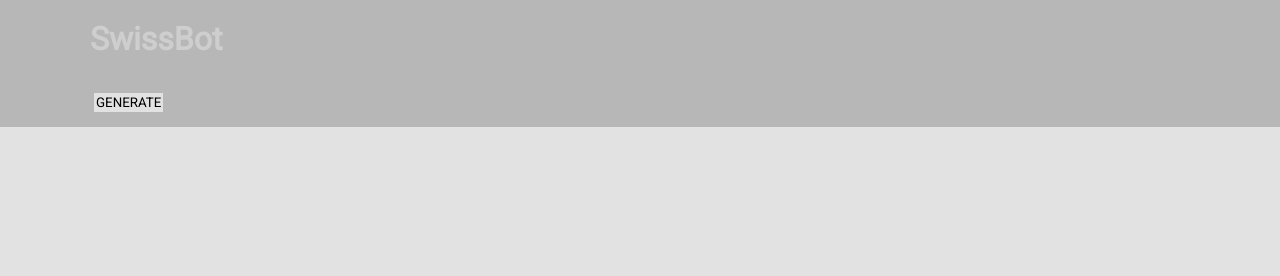
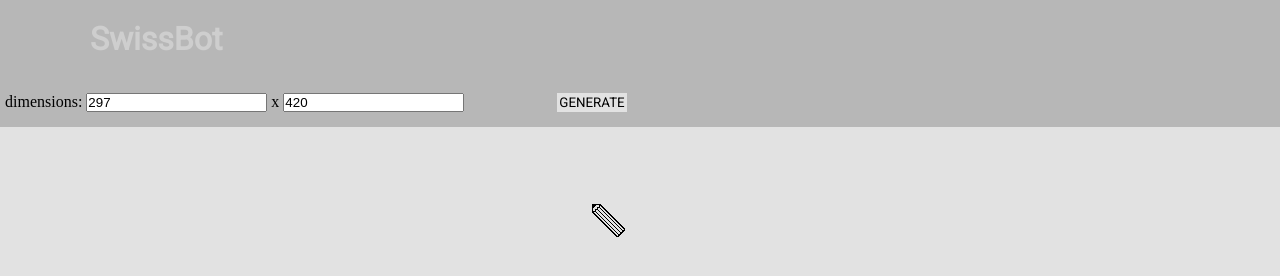
Before and after one commit to Synj24/swissbot, a plain HTML site: page index.html in a window 1280 px wide. Both pictures are taken after a click on the button "GENERATE". Drawn offline with Linux system fonts and the light colour scheme; no server answers.

Commit message:
added dimension input and loader

```diff
--- a/index.html
+++ b/index.html
@@ -3,69 +3,18 @@
 <head>
   <meta charset="UTF-8">
   <title>Swissbot</title>
+  <meta name="description" content="A site that generates compositions inspired by swiss modernism">
+  <meta name="author" content="M.D.Gregory">
   <link href="https://fonts.googleapis.com/css?family=Karla|Questrial|Roboto" rel="stylesheet">
-  <style>
-    * {
-      margin: 0px;
-      padding: 0px;
-    }
-    body {
-      background-color: #e2e2e2;
-    }
-    header {
-      background-color: #b7b7b7;
-    }
-    h1 {
-      color: #cecece;
-      font-family: 'Roboto', sans-serif;
-      padding: 20px 0px 20px 90px;
-      /*font-family: 'Karla', sans-serif;*/
-      /*font-family: 'Questrial', sans-serif;*/
-    }
-    main {
-      height: 100%;
-    }
-    .interface {
-      padding: 5px;
-      background-color: #b7b7b7;
-    }
-    button {
-      background-color: #e2e2e2;
-      font-family: 'Roboto', sans-serif;
-      text-transform: uppercase;
-      border-style: none;
-      padding: 2px;
-      margin: 10px 0px 10px 89px;
-    }
-    #palette {
-      margin: 10px 0px 10px 89px;
-      position: absolute;
-      right: 20px;
-      bottom: 20px;
-    }
-    #palette > div {
-      display: inline-block;
-      width: 50px;
-      height: 50px;
-    }
-    canvas {
-      padding: 50px;
-    }
-    .disabled {
-        opacity: 0.6;
-        cursor: not-allowed;
-    }
-    .centre {
-      display: block;
-      margin: auto;
-    }
-
-  </style>
+  <link rel="stylesheet" href="styles.css">
 </head>
 <body>
   <header>
     <h1 id="logo">SwissBot</h1>
     <section class="interface">
+      <label>dimensions:
+        <input id="width" type="number" value="297" min="0"> x <input id="height" type="number" value="420" min="0">
+      </label>
       <button id="generate" onclick="generate()">generate</button>
       <div id="palette">
         <div id="pal-1"></div>
@@ -78,6 +27,7 @@
   </header>
   <main>
     <canvas class="centre" id="composition"></canvas>
+
   </main>
 </body>
 <script src="script.js"></script>
--- a/script.js
+++ b/script.js
@@ -1,26 +1,37 @@
-const CANVAS = document.querySelector("#composition");
-const LOGO = document.querySelector("#logo");
-const GENERATE = document.querySelector("#generate");
-const PAL0 = document.querySelector("#pal-1");
-const PAL1 = document.querySelector("#pal-2");
-const PAL2 = document.querySelector("#pal-3");
-const PAL3 = document.querySelector("#pal-4");
-const PAL4 = document.querySelector("#pal-5");
-var compos = {};
-var grid = {};
+/**************************************************/
+/*                  _         _           _       */
+/*     _____      _(_)___ ___| |__   ___ | |_     */
+/*    / __\ \ /\ / / / __/ __| '_ \ / _ \| __|    */
+/*    \__ \\ V  V /| \__ \__ \ |_) | (_) | |_     */
+/*    |___/ \_/\_/ |_|___/___/_.__/ \___/ \__|    */
+/*                                                */
+/**************************************************/
 
+// View definitions
+const LOGO      = document.querySelector("#logo");
+const WIDTH     = document.querySelector("#width");
+const HEIGHT    = document.querySelector("#height");
+const GENERATE  = document.querySelector("#generate");
+const CANVAS    = document.querySelector("#composition");
+const PAL0      = document.querySelector("#pal-1");
+const PAL1      = document.querySelector("#pal-2");
+const PAL2      = document.querySelector("#pal-3");
+const PAL3      = document.querySelector("#pal-4");
+const PAL4      = document.querySelector("#pal-5");
+
+// This is the object that will become our composition
+var compos  = {};
+var grid    = {};
+var ctx     = CANVAS.getContext("2d");
+
+// Get pallete from colormind and store it in the compos object
 function getPallete() {
   var url = "http://colormind.io/api/";
   var data = {
     model : "default",
-    // To get color suggestions with input, label blank fields with the "N" character:
+    // To get color suggestions with input from colormind, label blank fields with the "N" character:
     // input : [[44,43,44],[90,83,82],"N","N","N"]
   }
-
-  // Mixed Content:
-  // The page at 'https://synj24.github.io/swissbot/index.html' was loaded over HTTPS,
-  // but requested an insecure XMLHttpRequest endpoint 'http://colormind.io/api/'.
-  // This request has been blocked; the content must be served over HTTPS.
 
   var http = new XMLHttpRequest();
 
@@ -35,11 +46,16 @@
   http.send(JSON.stringify(data));
 }
 
+// Clear the canvas and display the loading gif
+function clearResult() { ctx.clearRect(0, 0, CANVAS.width, CANVAS.height); }
+function doLoader() { CANVAS.style.backgroundImage = "url(img/pencil-throbber.gif)"; }
+
+// Get the canvas dimensions from the input fields
 function getDim() {
-  // A3 Paper size except in pixels not mm
-  compos.width  = 297;
-  compos.height = 420;
+  compos.width  = WIDTH.value;
+  compos.height = HEIGHT.value;
 }
+
 
 function doGrid(type) {
   grid.width = compos.width;
@@ -50,14 +66,15 @@
   }
 }
 
+// Function used for logging debug data to console
 function displayComposData() {
   console.log(compos);
-  console.log(compos.palette);
 }
+
 
 function drawResult() {
   var padding = 25;
-  var ctx = CANVAS.getContext("2d");
+
   var pal = [
   "rgb("+compos.palette[0][0]+","+compos.palette[0][1]+","+compos.palette[0][2]+")",
   "rgb("+compos.palette[1][0]+","+compos.palette[1][1]+","+compos.palette[1][2]+")",
@@ -66,7 +83,6 @@
   "rgb("+compos.palette[4][0]+","+compos.palette[4][1]+","+compos.palette[4][2]+")",
   ];
 
-  console.log(pal);
 
   PAL0.style.backgroundColor = pal[0];
   PAL1.style.backgroundColor = pal[1];
@@ -96,20 +112,19 @@
 
   ctx.fillStyle = pal[4];
   ctx.fillRect(0+padding*4,0+padding*4,CANVAS.width-padding*8,CANVAS.height-padding*8);
-
 }
 
-
-// setInterval(function(){
+//Generate output, variables must be populated before the result is drawn.
 function generate() {
+  clearResult()
+  doLoader();
   console.log("generating...");
   getPallete();
   getDim();
 
   setTimeout(function() {
-    displayComposData();
     doGrid(0);
     drawResult();
+    displayComposData();
   }, 1500);
 }
-// }, 15000);
--- /dev/null
+++ b/styles.css
@@ -0,0 +1,57 @@
+* {
+  margin: 0px;
+  padding: 0px;
+}
+body {
+  background-color: #e2e2e2;
+}
+header {
+  background-color: #b7b7b7;
+}
+h1 {
+  color: #cecece;
+  font-family: 'Roboto', sans-serif;
+  padding: 20px 0px 20px 90px;
+  /*font-family: 'Karla', sans-serif;*/
+  /*font-family: 'Questrial', sans-serif;*/
+}
+main {
+  height: 100%;
+}
+.interface {
+  padding: 5px;
+  background-color: #b7b7b7;
+}
+button {
+  background-color: #e2e2e2;
+  font-family: 'Roboto', sans-serif;
+  text-transform: uppercase;
+  border-style: none;
+  padding: 2px;
+  margin: 10px 0px 10px 89px;
+}
+#palette {
+  margin: 10px 0px 10px 89px;
+  position: absolute;
+  right: 20px;
+  bottom: 20px;
+}
+#palette > div {
+  display: inline-block;
+  width: 50px;
+  height: 50px;
+}
+canvas {
+  padding: 50px;
+  background-position: center;
+  background-repeat: no-repeat;
+  /*background-image: url(img/pencil-throbber.gif);*/
+}
+.disabled {
+    opacity: 0.6;
+    cursor: not-allowed;
+}
+.centre {
+  display: block;
+  margin: auto;
+}
```
Also changed, not shown: img/pencil-throbber.gif (added), 1 other file.
